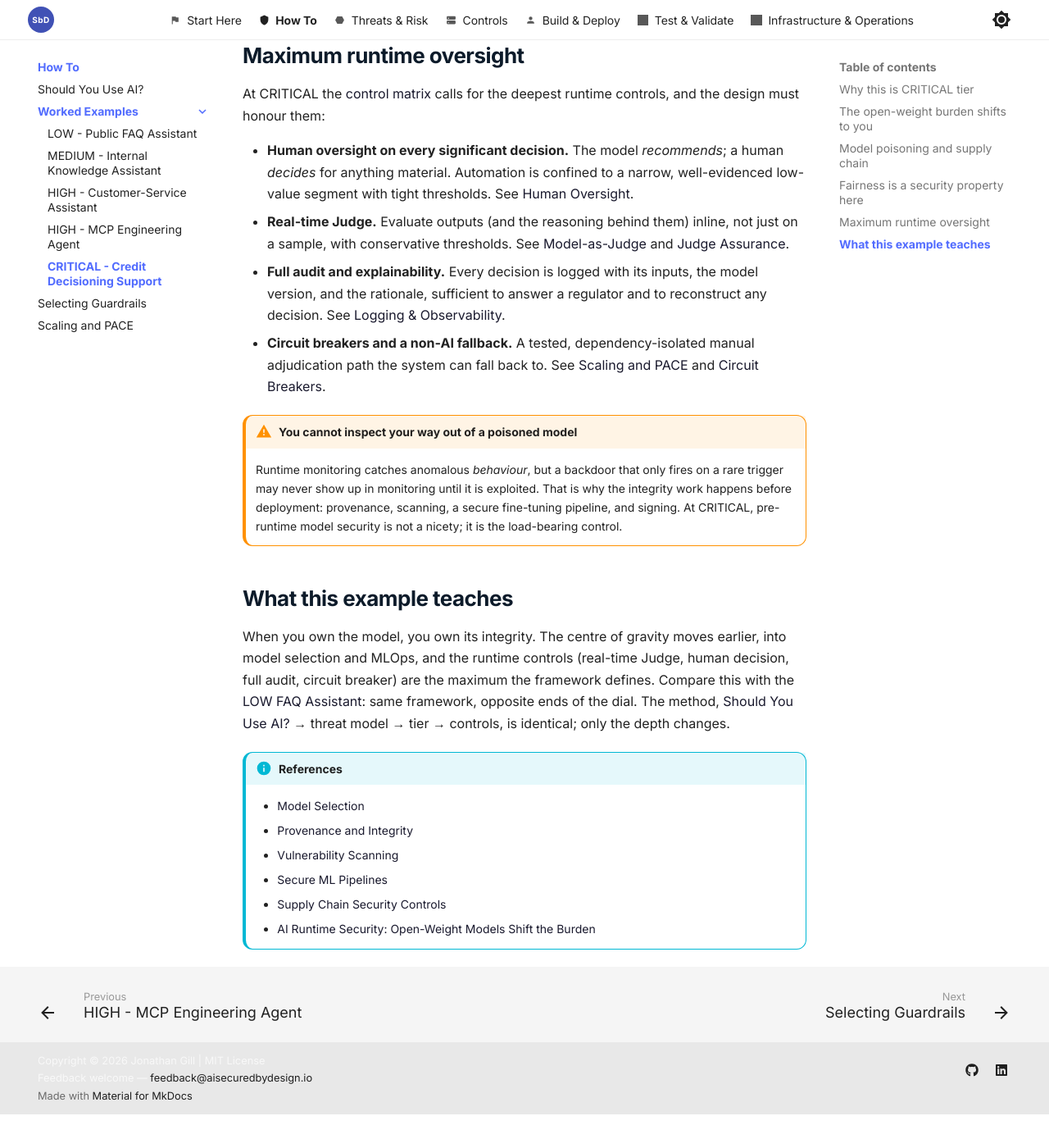
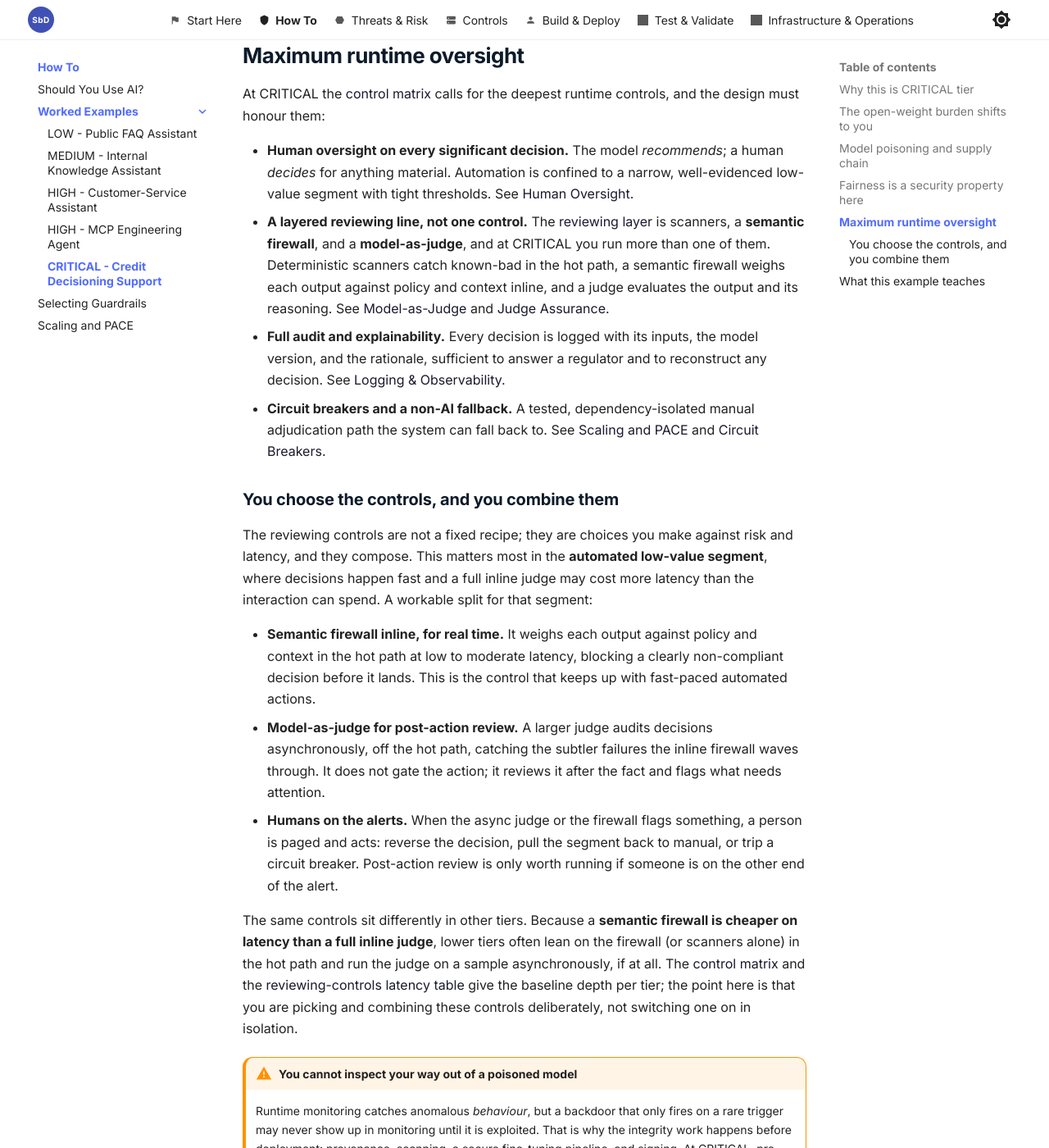
Before and after one commit to JonathanCGill/aisecuredbydesign.io, an MkDocs documentation site: the page built from docs/how-to/example-decisioning-critical.md, in a window 1280 px wide and 1400 px high, scrolled down 2009 px. Shown: the whole window at 82% size. Built offline with MkDocs 1.6.1 and Material for MkDocs 9.7.7, drawn with Linux system fonts in a browser that asks for light colours; before the commit the page ends 3368 px from its top, so only the background shows below that; some of the changed text lies outside the part shown.

Commit message:
Add semantic firewall and control-combination guidance to CRITICAL decisioning example
Explain that readers choose and combine reviewing controls: a semantic
firewall inline for real-time, fast-paced automated actions and a
model-as-judge for post-action review, with humans acting on the alerts.
Note the latency tradeoff that leads other tiers to prefer the firewall
over an inline judge.

Co-Authored-By: Claude Opus 4.8 <noreply@anthropic.com>
Claude-Session: https://claude.ai/code/session_01RU9RNLDm1wqHyY6LTknE3V

```diff
--- a/docs/how-to/example-decisioning-critical.md
+++ b/docs/how-to/example-decisioning-critical.md
@@ -39,9 +39,19 @@ A credit model carries regulatory fairness obligations. Bias introduced through
 At CRITICAL the [control matrix](../core/risk-tiers.md#control-matrix) calls for the deepest runtime controls, and the design must honour them:
 
 - **Human oversight on every significant decision.** The model *recommends*; a human *decides* for anything material. Automation is confined to a narrow, well-evidenced low-value segment with tight thresholds. See [Human Oversight](../core/controls.md#3-human-oversight-hitl).
-- **Real-time Judge.** Evaluate outputs (and the reasoning behind them) inline, not just on a sample, with conservative thresholds. See [Model-as-Judge](../core/controls.md#the-model-as-judge) and [Judge Assurance](../core/judge-assurance.md).
+- **A layered reviewing line, not one control.** The [reviewing layer](../core/controls.md#2-reviewing-controls) is scanners, a **semantic firewall**, and a **model-as-judge**, and at CRITICAL you run more than one of them. Deterministic scanners catch known-bad in the hot path, a semantic firewall weighs each output against policy and context inline, and a judge evaluates the output and its reasoning. See [Model-as-Judge](../core/controls.md#the-model-as-judge) and [Judge Assurance](../core/judge-assurance.md).
 - **Full audit and explainability.** Every decision is logged with its inputs, the model version, and the rationale, sufficient to answer a regulator and to reconstruct any decision. See [Logging & Observability](../infrastructure/controls/logging-and-observability.md).
 - **Circuit breakers and a non-AI fallback.** A tested, dependency-isolated manual adjudication path the system can fall back to. See [Scaling and PACE](scaling-and-pace.md) and [Circuit Breakers](../core/agentic.md#5-circuit-breakers).
+
+### You choose the controls, and you combine them
+
+The reviewing controls are not a fixed recipe; they are choices you make against risk and latency, and they compose. This matters most in the **automated low-value segment**, where decisions happen fast and a full inline judge may cost more latency than the interaction can spend. A workable split for that segment:
+
+- **Semantic firewall inline, for real time.** It weighs each output against policy and context in the hot path at low to moderate latency, blocking a clearly non-compliant decision before it lands. This is the control that keeps up with fast-paced automated actions.
+- **Model-as-judge for post-action review.** A larger judge audits decisions asynchronously, off the hot path, catching the subtler failures the inline firewall waves through. It does not gate the action; it reviews it after the fact and flags what needs attention.
+- **Humans on the alerts.** When the async judge or the firewall flags something, a person is paged and acts: reverse the decision, pull the segment back to manual, or trip a circuit breaker. Post-action review is only worth running if someone is on the other end of the alert.
+
+The same controls sit differently in other tiers. Because a **semantic firewall is cheaper on latency than a full inline judge**, lower tiers often lean on the firewall (or scanners alone) in the hot path and run the judge on a sample asynchronously, if at all. The [control matrix](../core/risk-tiers.md#control-matrix) and the [reviewing-controls latency table](../core/controls.md#choosing-reviewing-controls-risk-latency-and-pace) give the baseline depth per tier; the point here is that you are picking and combining these controls deliberately, not switching one on in isolation.
 
 !!! warning "You cannot inspect your way out of a poisoned model"
     Runtime monitoring catches anomalous *behaviour*, but a backdoor that only fires on a rare trigger may never show up in monitoring until it is exploited. That is why the integrity work happens before deployment: provenance, scanning, a secure fine-tuning pipeline, and signing. At CRITICAL, pre-runtime model security is not a nicety; it is the load-bearing control.
@@ -51,9 +61,11 @@ At CRITICAL the [control matrix](../core/risk-tiers.md#control-matrix) calls for
 When you own the model, you own its integrity. The centre of gravity moves earlier, into model selection and MLOps, and the runtime controls (real-time Judge, human decision, full audit, circuit breaker) are the maximum the framework defines. Compare this with the [LOW FAQ Assistant](example-faq-low.md): same framework, opposite ends of the dial. The method, [Should You Use AI?](should-you-use-ai.md) → threat model → tier → controls, is identical; only the depth changes.
 
 !!! info "References"
+    - [Runtime Controls: reviewing layer and PACE](../core/controls.md#2-reviewing-controls)
     - [Model Selection](../building/model-selection/README.md)
     - [Provenance and Integrity](../building/model-selection/provenance-and-integrity.md)
     - [Vulnerability Scanning](../building/model-selection/vulnerability-scanning.md)
     - [Secure ML Pipelines](../building/mlops/secure-ml-pipelines.md)
     - [Supply Chain Security Controls](../infrastructure/agentic/supply-chain.md)
+    - [Inside the semantic firewall](https://airuntimesecurity.io/core/controls/semantic-firewall/)
     - [AI Runtime Security: Open-Weight Models Shift the Burden](https://airuntimesecurity.io/insights/open-weight-models-shift-the-burden/)
```
